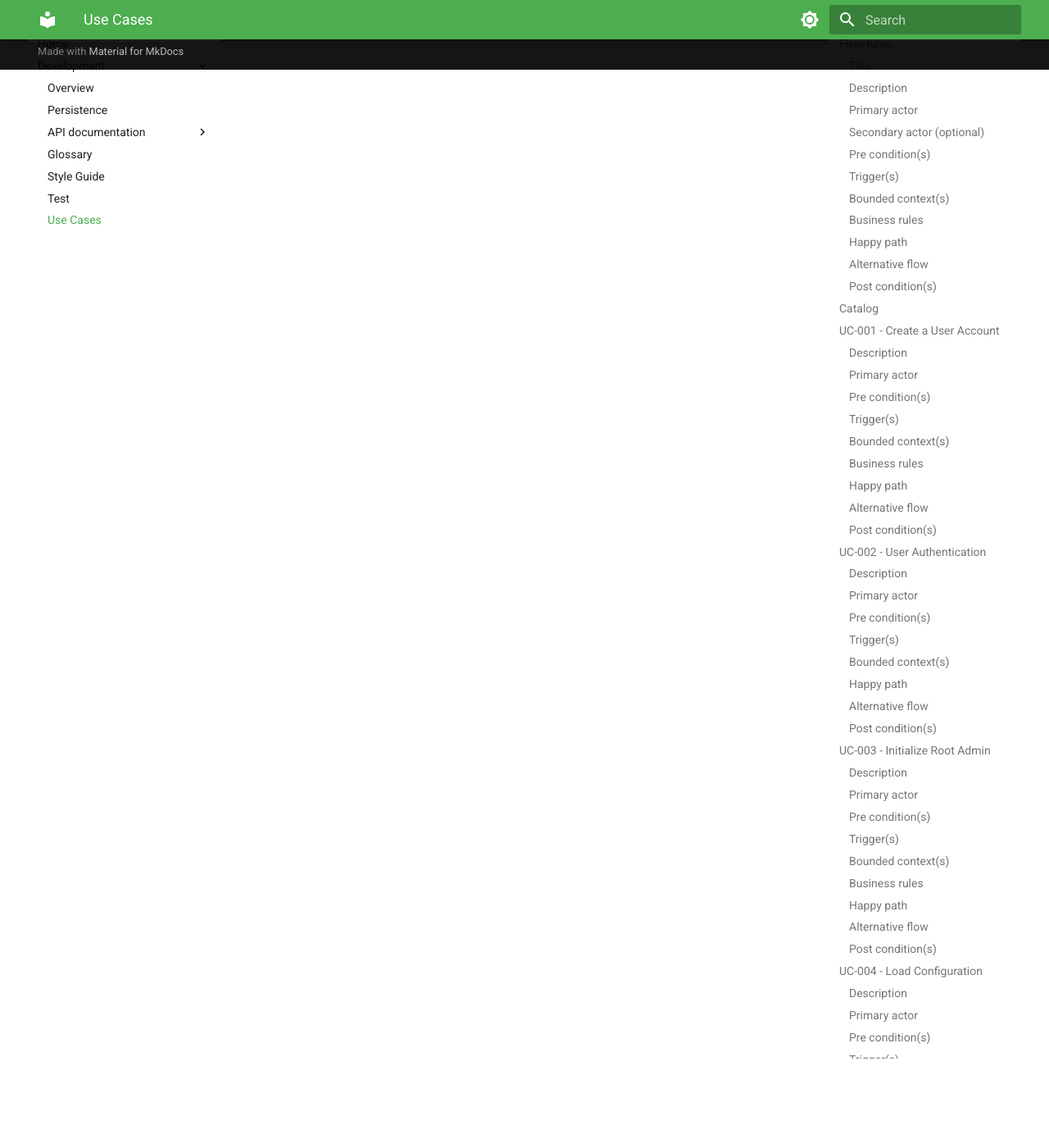
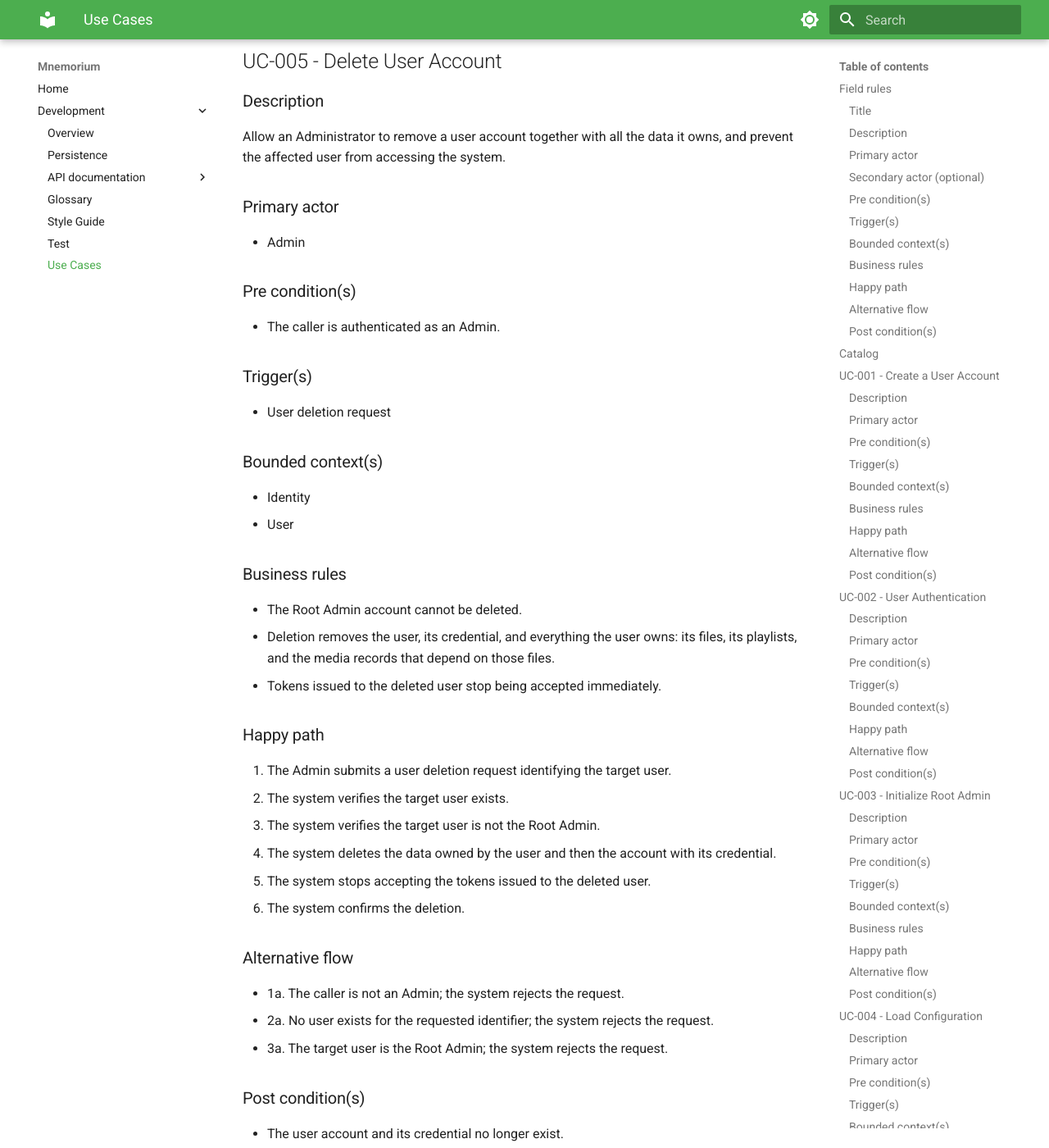
Before and after one commit to Mnemorium/mnemorium, an MkDocs documentation site: the page built from docs/development/UseCases.md, in a window 1280 px wide and 1400 px high, scrolled down 7645 px. Shown: the whole window at 82% size. Built offline with MkDocs 1.6.1 and Material for MkDocs 9.7.7, drawn with Linux system fonts in a browser that asks for light colours; some of the changed text lies outside the part shown.

Commit message:
add clarification

```diff
--- a/docs/development/UseCases.md
+++ b/docs/development/UseCases.md
@@ -265,24 +265,133 @@
   with the default settings and freshly generated secrets before loading.
 - The default settings enable logging the Root Admin default password
   (`log_root_admin_password` is `true`).
-- Secrets left empty after the first runtime creation are never regenerated:
-  the persisted row keeps them stable across restarts.
+- Secrets left empty after the first runtime creation are never regenerated: the
+  persisted row keeps them stable across restarts.
 
 ### Happy path
 
-1. The system starts and checks whether the configuration singleton row
-   exists; none does, so the system creates it with the default settings and
-   freshly generated secrets.
+1. The system starts and checks whether the configuration singleton row exists;
+   none does, so the system creates it with the default settings and freshly
+   generated secrets.
 2. The system loads the configuration: the singleton row is layered with the
    configuration file and the environment overrides.
 3. The system returns the merged configuration to the runtime.
 
 ### Alternative flow
 
-- 1a. The singleton row already exists: the system skips its creation and
-  loads the configuration directly.
+- 1a. The singleton row already exists: the system skips its creation and loads
+  the configuration directly.
 
 ### Post condition(s)
 
 - The configuration singleton row exists in the datastore.
 - The runtime holds a complete configuration to wire its dependencies.
+
+## UC-005 - Delete User Account
+
+### Description
+
+Allow an Administrator to remove a user account together with all the data it
+owns, and prevent the affected user from accessing the system.
+
+### Primary actor
+
+- Admin
+
+### Pre condition(s)
+
+- The caller is authenticated as an Admin.
+
+### Trigger(s)
+
+- User deletion request
+
+### Bounded context(s)
+
+- Identity
+- User
+
+### Business rules
+
+- The Root Admin account cannot be deleted.
+- Deletion removes the user, its credential, and everything the user owns: its
+  files, its playlists, and the media records that depend on those files.
+- Tokens issued to the deleted user stop being accepted immediately.
+
+### Happy path
+
+1. The Admin submits a user deletion request identifying the target user.
+2. The system verifies the target user exists.
+3. The system verifies the target user is not the Root Admin.
+4. The system deletes the data owned by the user and then the account with its
+   credential.
+5. The system stops accepting the tokens issued to the deleted user.
+6. The system confirms the deletion.
+
+### Alternative flow
+
+- 1a. The caller is not an Admin; the system rejects the request.
+- 2a. No user exists for the requested identifier; the system rejects the
+  request.
+- 3a. The target user is the Root Admin; the system rejects the request.
+
+### Post condition(s)
+
+- The user account and its credential no longer exist.
+- Every file, playlist, and dependent media record owned by the user no longer
+  exists.
+- The deleted user cannot authenticate and any token it held is rejected.
+
+## UC-006 - Upload Media File
+
+### Description
+
+Allow a user to upload a supported media file to the service for storage,
+processing, cataloging, and distribution.
+
+### Primary actor
+
+- Standard User
+
+### Pre condition(s)
+
+- The caller is authenticated.
+
+### Trigger(s)
+
+- Upload request
+
+### Bounded context(s)
+
+- Asset
+
+### Business rules
+
+- The uploaded content must match one of the supported media MIME types (AUDIO,
+  VIDEO, or IMAGE) recorded in the datastore.
+- The media type is determined from the file content, not from the file name or
+  declared content type alone.
+- The stored file path is unique across files.
+- An integrity hash of the uploaded content is computed and stored with the
+  file; it is unique across files.
+- The uploaded file is private by default (`is_public` is false).
+
+### Happy path
+
+1. The user submits an upload request carrying the media file.
+2. The system determines the media type from the file content.
+3. The system verifies the media type is supported.
+4. The system computes the integrity hash of the content.
+5. The system stores the file and saves its record bound to the caller.
+6. The system returns the created file record.
+
+### Alternative flow
+
+- 3a. The media type is unsupported; the system rejects the upload and stores
+  nothing.
+
+### Post condition(s)
+
+- The file exists on the storage with a unique path.
+- A file record bound to the caller exists in the datastore with its media type,
+  integrity hash, and private visibility.
```
Also changed, not shown: docs/development/Persistence.md (+2 -2 lines).
